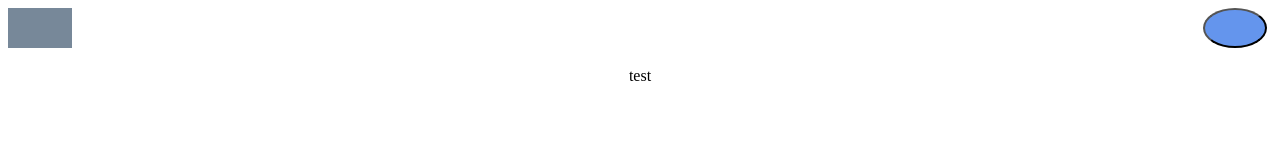
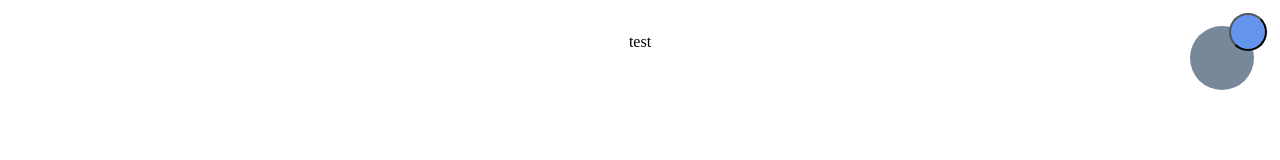
Before and after one commit to NecroticPhantom/Game-Website-Test, a plain HTML site: page index.html in a window 1280 px wide. Drawn offline with Linux system fonts and the light colour scheme.

Commit message:
Minor CSS Changes

```diff
--- a/styles.css
+++ b/styles.css
@@ -21,24 +21,27 @@ body {
 }
 
 #themeSwitchLabel {
-    position: relative;
+    position: fixed;
     display: inline-block;
     width: 5vw;
-    height: 5vh;
+    height: 5vw;
+    border-radius: 50%;
     background-color: var(--base-variant);
+    top: 2vw;
+    right: 2%;
 }
 
 #themeSwitch {
-    width: 5vw;
-    height: 5vh;
-    padding: 0vh;
+    width: 3vw;
+    height: 3vw;
+    padding: 0vw;
     border-radius: 50%;
     background-color: var(--accent-color);
     display: flex;
     justify-content: center;
     align-items: center;
     position: fixed;
-    top: 1vh;
+    top: 1vw;
     right: 1vw;
 }
 
@@ -60,14 +63,14 @@ body {
 
 .textContainer {
     width: auto;
-    height: 2vh;
+    height: 4vh;
     border-radius: 100%;
     margin: auto;
     background-color: var(--base-color);
 }
 
 .text {
-    line-height: 2vh;
+    line-height: 4vw;
     text-align: center;
     color: var(--text-color);
 }
```
